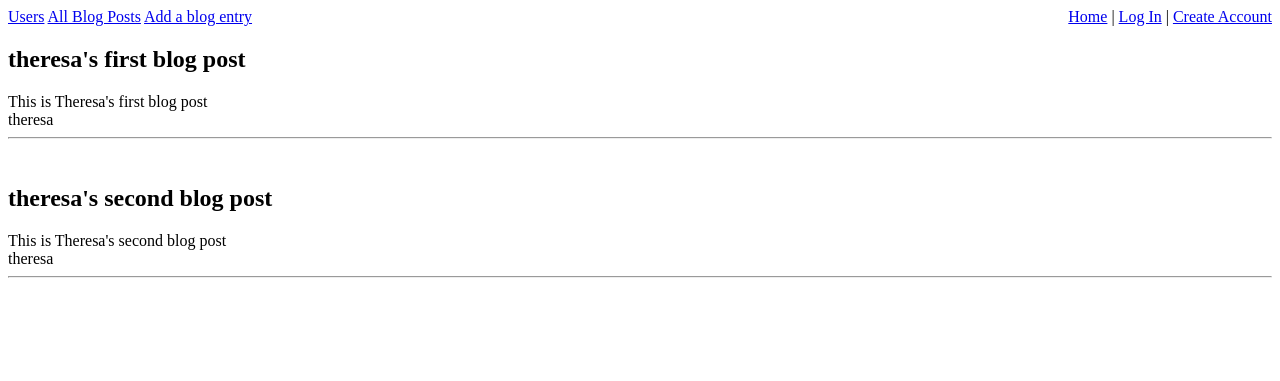
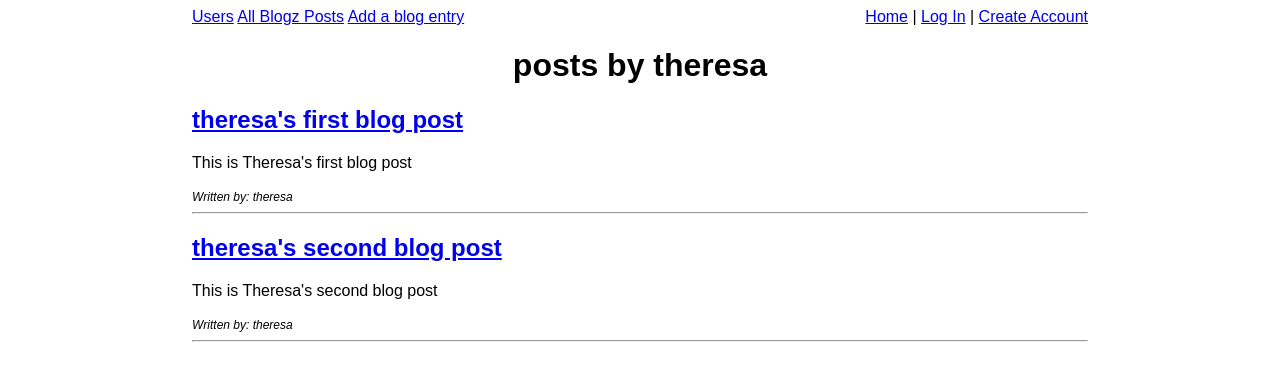
Before and after one commit to theresaoh/blogz, a Flask app: a page that uses templates/base.html in a window 1280 px wide. Shown: the top 381 px of the page. Run offline with Flask 2, Linux system fonts and the light colour scheme; data comes from the database, SQL or seed files in the repository; both versions use the stored data as it was after the commit.

Commit message:
commented code, added stylesheet, and pared down code a bit

```diff
--- a/main.py
+++ b/main.py
@@ -1,14 +1,9 @@
 from flask import Flask, request, redirect, render_template, flash, session
 from flask_sqlalchemy import SQLAlchemy
-import os
 from app import app, db
 from models import User, Blog, add_new_user, add_new_post
 
 app.secret_key = 'pcEwO1Nlx7'
-
-def get_blog_posts_by_user():
-    owner = User.query.filter_by(username=session['username']).first()
-    return Blog.query.filter_by(owner_id=owner.id).all()
 
 def get_all_blog_posts():
     return Blog.query.all()
@@ -16,7 +11,8 @@ def get_all_blog_posts():
 def get_all_users():
     return User.query.all()
 
-@app.route('/', methods=['POST', 'GET'])
+# Page displaying all Blogz users
+@app.route('/', methods=['GET'])
 def index():
     return render_template('index.html', users=get_all_users())
 
@@ -27,56 +23,61 @@ def logout():
 
 @app.route('/login', methods=['POST', 'GET'])
 def login():
+    # If a user is attempting to log in
     if request.method == 'POST':
         username = request.form['username']
         password = request.form['password']
         user = User.query.filter_by(username=username).first()
+        # If the user doesn't exist, or their password is incorrect, flash error messages
         if not user:
             flash('Username invalid', 'username-error')
             return render_template('login.html')
         if password != user.password:
             flash('Password incorrect', 'password-error')
             return render_template('login.html', username=username)
+        # Otherwise, log them in and redirect them to the blog page
         session['username'] = username
         return redirect('/blog')
+    # Display the login template plainly if the user hasn't yet attempted login
     return render_template('login.html')
 
-def password_invalid(password):
-    if len(password) < 3 or len(password) > 20:
+# A helper function to determine if passwords or usernames meet length criteria
+def is_invalid(username_or_password):
+    if len(username_or_password) < 3 or len(username_or_password) > 20:
         return True
-    if password == "":
-        return True
-    return False
-
-def username_invalid(username):
-    if len(username) < 3 or len(username) > 20:
-        return True
-    if username == "":
+    if username_or_password == "":
         return True
     return False
 
 @app.route('/signup', methods=['POST', 'GET'])
 def signup():
+    # If a user is attempting to sign up
     if request.method == 'POST':
         username = request.form['username']
         password = request.form['password']
         verify = request.form['verify']
         existing_user = User.query.filter_by(username=username).first()
+        # If the username entered matches that of an existing user, flash error
         if existing_user:
             flash('Username already exists', 'username-error')
             return render_template('signup.html')
-        if username_invalid(username):
+        # If username or password are invalid, flash error
+        if is_invalid(username):
             flash('Username invalid - usernames must be between 5 and 20 characters.', 'username-error')
             return render_template('signup.html')
-        if password_invalid(password):
+        if is_invalid(password):
             flash('Password invalid - passwords must be between 5 and 20 characters.', 'password-invalid-error')
             return render_template('signup.html', username=username)
+        # If the passwords entered don't match, flash error
         if password != verify:
             flash('Passwords don\'t match, please enter again', 'password-match-error')
             return render_template('signup.html', username=username)
+        # Otherwise, enter new user into database with the information provided and add them to session
         add_new_user(username, password)
         session['username'] = username
+        # Redirect them to add their first Blogz post
         return redirect('/newpost')
+    # If user has not yet attempted to sign up, render signup template plainly
     return render_template('signup.html')
 
 # This route displays all blog posts, as well as individual blog posts
@@ -96,10 +97,8 @@ def blog():
     # Otherwise display all blog posts
     return render_template('blog.html', blog_posts=get_all_blog_posts(), users=get_all_users())
 
-
 @app.route('/newpost', methods=['POST', 'GET'])
 def add_post():
-    # blog_posts = Blog.query.all()
     if request.method == 'POST':
         # Access the title and body of the blog post submitted
         title = request.form['title']
@@ -126,8 +125,10 @@ def add_post():
 
 @app.before_request
 def require_login():
+    # If a user is not currently logged in, do not display any pages other than those in this list:
     allowed_routes = ['login', 'blog', 'index', 'signup']
     if not('username' in session or request.endpoint in allowed_routes):
+        # Instead, redirect them to log in
         return redirect("/login")
 
 if __name__ == '__main__':
--- a/templates/base.html
+++ b/templates/base.html
@@ -2,15 +2,12 @@
 <html>
     <head>
         <title>Theresa's Blog</title>
-        <style>
-        .error {
-            color: red;
-            font-style: italic;
-        }
-            </style>
+        <style type="text/css">
+          {% include "style.css" %}
+        </style>
     </head>
 <body>
-    <a href="/">Users</a> <a href="/blog">All Blog Posts</a> <a href="/newpost">Add a blog entry</a>
+    <a href="/">Users</a> <a href="/blog">All Blogz Posts</a> <a href="/newpost">Add a blog entry</a>
     <div style='float: right'>
         {% if 'username' in session %}
           {{ session['username'] }}
--- a/templates/blog.html
+++ b/templates/blog.html
@@ -3,11 +3,12 @@
 
 <!-- If a user accesses blogs by owner through the '/' route -->
 {% if posts_by_user %}
+    <h1>posts by {{username}}</h1>
     {% for post in posts_by_user %}
-        <br>
-        <h2>{{post.title}}</h2>
-        {{post.body}}<br>
-        {{username}}
+        <h2><a href="blog?id={{post.id}}">{{post.title}}</h2></a>
+        {{post.body}}
+        <br><br>
+        <div class="written-by">Written by: {{username}}</div>
         <hr>
     {% endfor %}
 {% endif %}
@@ -15,19 +16,19 @@
 <!-- If the user has clicked on a blog title -->
 {% if post_to_display %}
     <h1>{{post_to_display.title}}</h1>
-    <p>{{post_to_display.body}}</p>
-    <a href="blog?user={{post_to_display.owner.username}}">{{post_to_display.owner.username}}</a>
+    {{post_to_display.body}}<br><br>
+    <div class="written-by">Written by: <a href="blog?user={{post_to_display.owner.username}}">{{post_to_display.owner.username}}</a></div>
 {% endif %}
 
 <!-- If there are no blog posts to display at all -->
 {% if blog_posts|length == 0 and not posts_by_user and not post_to_display %}
-    <p>No posts yet</p>
+    <h1>{{username}} hasn't posted anything yet</h1>
 {% endif %}
 
 <!-- If the user is on the main blog page -->
 {% if blog_posts|length > 0 %}
     <br>
-    <h1>Blog Posts</h1>
+    <h1>Blogz Posts</h1>
     <hr>
         {% for post in blog_posts %}
         <form method="post">
@@ -36,7 +37,7 @@
             <p>{{post.body}}</p>
             {% for user in users %}
                 {% if user.id == post.owner_id %}
-                <p><a href='blog?user={{user.username}}'>{{user.username}}</a></p>
+            <div class="written-by">Written by: <a href='blog?user={{user.username}}'>{{user.username}}</a></div>
                 <hr>
                 {% endif %}
             {% endfor %}
--- a/templates/index.html
+++ b/templates/index.html
@@ -1,5 +1,10 @@
 {% extends "base.html" %}
 {% block content %}
+
+    {% if users|length == 0 %}
+        <h1>There are currently no Blogz users registered</h1>
+    {% else %}
+        <h1>All Blogz Users</h1>
         <ul>
         {% for user in users %}
             <form method="post">
@@ -7,5 +12,6 @@
             </form>
         {% endfor %}
         </ul>
+    {% endif %}
 
 {% endblock %}
--- a/templates/login.html
+++ b/templates/login.html
@@ -1,7 +1,7 @@
 {% extends "base.html" %}
 
 {% block content %}
-<h1>Log in to Get It Done!</h1>
+<h1>Log in to  Blogz</h1>
 <p>If you don't have an account, you may <a href="/signup">Sign Up</a> for one</p>
 <form action="/login" method="post">
     <table>
--- a/templates/newpost.html
+++ b/templates/newpost.html
@@ -1,7 +1,7 @@
 {% extends "base.html" %}
+{% block content %}
 
-{% block content %}
-    <h1>Add a blog post</h1>
+    <h1>Add a Blogz post</h1>
     <br>
     <form method='post'>
         <label>
--- a/templates/signup.html
+++ b/templates/signup.html
@@ -1,11 +1,11 @@
 {% extends "base.html" %}
 
 {% block content %}
-<h1>Sign Up to Get It Done!</h1>
+<h1>Sign Up For Blogz</h1>
 <form action="/signup" method="post">
     <table>
         <tr>
-            <td><label for="username">Email</label></td>
+            <td><label for="username">Username</label></td>
             <td>
                 <input name="username" type="username" value="{{ username }}">
             </td>
--- /dev/null
+++ b/templates/style.css
@@ -0,0 +1,24 @@
+body {
+    font-family: 'Century Gothic', 'Arial', sans-serif;
+    margin-left: 15%;
+    margin-right: 15%;
+}
+
+ul {
+    margin: 0 auto;
+}
+
+h1 {
+    text-align: center;
+}
+
+.error {
+    color: red;
+    font-style: italic;
+    font-size: 10pt;
+}
+
+.written-by {
+    font-size: 9pt;
+    font-style: italic;
+}
```
Also changed, not shown: blogz.db. Lines whose indentation alone changed are shown as unchanged.
